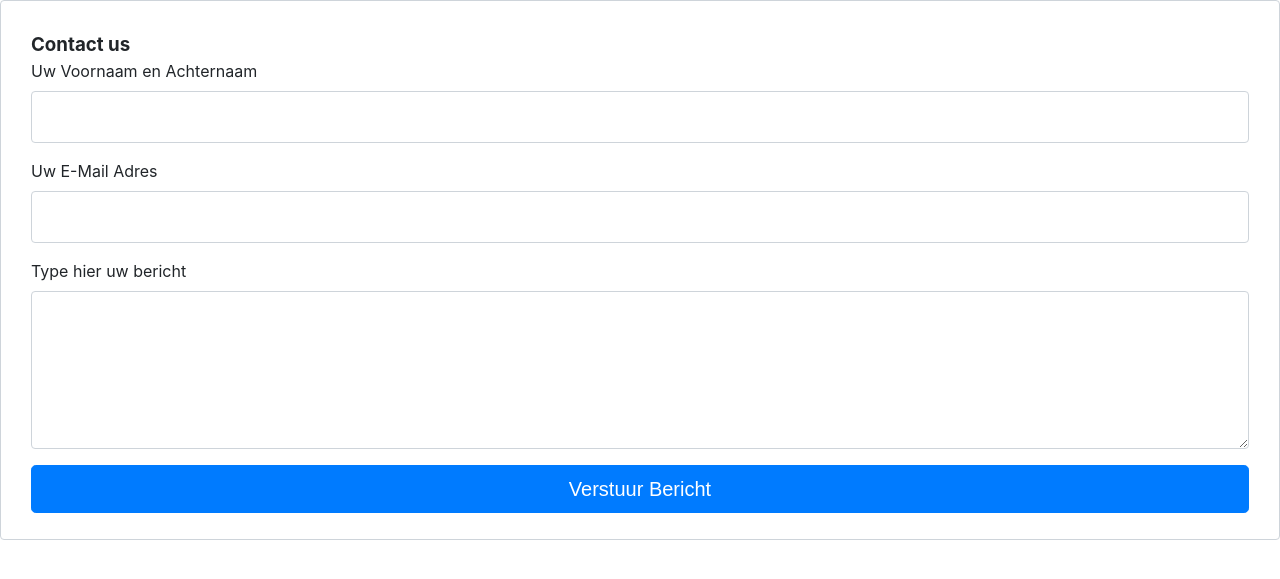
After one commit to BjorenoDegens/PlaneAirline, a PHP site: page /contact.html in a window 1280 px wide. The commit adds this page. Shown: the top 579 px of the page. Run offline with PHP 8.4, Linux system fonts and the light colour scheme.

Commit message:
contact form gemaakt

```diff
--- /dev/null
+++ b/contact.html
@@ -0,0 +1,56 @@
+<!DOCTYPE html>
+<html lang="en">
+  <head>
+    <meta charset="UTF-8" />
+    <meta http-equiv="X-UA-Compatible" content="IE=edge" />
+    <meta name="viewport" content="width=device-width, initial-scale=1.0" />
+    <title>Document</title>
+    <link rel="stylesheet" href="css/style.css" />
+    <link rel="preconnect" href="https://fonts.googleapis.com">
+    <link rel="preconnect" href="https://fonts.gstatic.com" crossorigin>
+    <link href="https://fonts.googleapis.com/css2?family=Bebas+Neue&family=Josefin+Sans:wght@300&display=swap" rel="stylesheet">
+
+  </head>
+
+<body>
+
+<link href="contact-form.css" rel="stylesheet">
+
+<div class="fcf-body">
+
+    <div id="fcf-form">
+    <h3 class="fcf-h3">Contact us</h3>
+
+    <form id="fcf-form-id" class="fcf-form-class" method="post" action="contact-form-process.php">
+
+        <div class="fcf-form-group">
+            <label for="Name" class="fcf-label">Uw Voornaam en Achternaam</label>
+            <div class="fcf-input-group">
+                <input type="text" id="Name" name="Name" class="fcf-form-control" required>
+            </div>
+        </div>
+
+        <div class="fcf-form-group">
+            <label for="Email" class="fcf-label">Uw E-Mail Adres</label>
+            <div class="fcf-input-group">
+                <input type="email" id="Email" name="Email" class="fcf-form-control" required>
+            </div>
+        </div>
+
+        <div class="fcf-form-group">
+            <label for="Message" class="fcf-label">Type hier uw bericht</label>
+            <div class="fcf-input-group">
+                <textarea id="Message" name="Message" class="fcf-form-control" rows="6" maxlength="3000" required></textarea>
+            </div>
+        </div>
+
+        <div class="fcf-form-group">
+            <button type="submit" id="fcf-button" class="fcf-btn fcf-btn-primary fcf-btn-lg fcf-btn-block">Verstuur Bericht</button>
+        </div>
+    </form>
+    </div>
+
+</div>
+
+</body>
+</html>
--- a/css/style.css
+++ b/css/style.css
@@ -477,3 +515,171 @@ main .container .box-main-up .box-up-right p {
 	font-size: 16px;
 	color: rgba(255, 255, 255, 0.8);
 }
+
+
+
+
+
+
+
+
+#fcf-form {
+  display:block;
+}
+
+.fcf-body {
+  margin: 0;
+  font-family: -apple-system, Arial, sans-serif;
+  font-size: 1rem;
+  font-weight: 400;
+  line-height: 1.5;
+  color: #212529;
+  text-align: left;
+  background-color: #fff;
+  padding: 30px;
+  padding-bottom: 10px;
+  border: 1px solid #ced4da;
+  border-radius: 0.25rem;
+  max-width: 100%;
+}
+
+.fcf-form-group {
+  margin-bottom: 1rem;
+}
+
+.fcf-input-group {
+  position: relative;
+  display: -ms-flexbox;
+  display: flex;
+  -ms-flex-wrap: wrap;
+  flex-wrap: wrap;
+  -ms-flex-align: stretch;
+  align-items: stretch;
+  width: 100%;
+}
+
+.fcf-form-control {
+  display: block;
+  width: 100%;
+  height: calc(1.5em + 0.75rem + 2px);
+  padding: 0.375rem 0.75rem;
+  font-size: 1rem;
+  font-weight: 400;
+  line-height: 1.5;
+  color: #495057;
+  background-color: #fff;
+  background-clip: padding-box;
+  border: 1px solid #ced4da;
+  outline: none;
+  border-radius: 0.25rem;
+  transition: border-color 0.15s ease-in-out, box-shadow 0.15s ease-in-out;
+}
+
+.fcf-form-control:focus {
+  border: 1px solid #313131;
+}
+
+select.fcf-form-control[size], select.fcf-form-control[multiple] {
+  height: auto;
+}
+
+textarea.fcf-form-control {
+  font-family: -apple-system, Arial, sans-serif;
+  height: auto;
+}
+
+label.fcf-label {
+  display: inline-block;
+  margin-bottom: 0.5rem;
+}
+
+.fcf-credit {
+  padding-top: 10px;
+  font-size: 0.9rem;
+  color: #545b62;
+}
+
+.fcf-credit a {
+  color: #545b62;
+  text-decoration: underline;
+}
+
+.fcf-credit a:hover {
+  color: #0056b3;
+  text-decoration: underline;
+}
+
+.fcf-btn {
+  display: inline-block;
+  font-weight: 400;
+  color: #212529;
+  text-align: center;
+  vertical-align: middle;
+  cursor: pointer;
+  -webkit-user-select: none;
+  -moz-user-select: none;
+  -ms-user-select: none;
+  user-select: none;
+  background-color: transparent;
+  border: 1px solid transparent;
+  padding: 0.375rem 0.75rem;
+  font-size: 1rem;
+  line-height: 1.5;
+  border-radius: 0.25rem;
+  transition: color 0.15s ease-in-out, background-color 0.15s ease-in-out, border-color 0.15s ease-in-out, box-shadow 0.15s ease-in-out;
+}
+
+@media (prefers-reduced-motion: reduce) {
+  .fcf-btn {
+      transition: none;
+  }
+}
+
+.fcf-btn:hover {
+  color: #212529;
+  text-decoration: none;
+}
+
+.fcf-btn:focus, .fcf-btn.focus {
+  outline: 0;
+  box-shadow: 0 0 0 0.2rem rgba(0, 123, 255, 0.25);
+}
+
+.fcf-btn-primary {
+  color: #fff;
+  background-color: #007bff;
+  border-color: #007bff;
+}
+
+.fcf-btn-primary:hover {
+  color: #fff;
+  background-color: #0069d9;
+  border-color: #0062cc;
+}
+
+.fcf-btn-primary:focus, .fcf-btn-primary.focus {
+  color: #fff;
+  background-color: #0069d9;
+  border-color: #0062cc;
+  box-shadow: 0 0 0 0.2rem rgba(38, 143, 255, 0.5);
+}
+
+.fcf-btn-lg, .fcf-btn-group-lg>.fcf-btn {
+  padding: 0.5rem 1rem;
+  font-size: 1.25rem;
+  line-height: 1.5;
+  border-radius: 0.3rem;
+}
+
+.fcf-btn-block {
+  display: block;
+  width: 100%;
+}
+
+.fcf-btn-block+.fcf-btn-block {
+  margin-top: 0.5rem;
+}
+
+input[type="submit"].fcf-btn-block, input[type="reset"].fcf-btn-block, input[type="button"].fcf-btn-block {
+  width: 100%;
+}
--- a/index.html
+++ b/index.html
@@ -40,7 +40,9 @@
             <p> Reizen - </p>
             <p> Bestellen - </p>
             <p> Info - </p>
-            <p> Contact</p>
+            <div class="form-btn">
+              <a class="submit-btn1" href="./contact.html" target="_parent" rel="nofollow">Contact</a>
+          </div>
           </div>
         </div>
       </div>
@@ -54,7 +56,7 @@
         <div class="box-main-up">
           <div class="box-up-left"><p>Reserveringen</p>
             <div class="button_cont" align="center">
-              <a class="example_f" href="/reserveer.html" target="_blank" rel="nofollow"><span>Reserveer hier</a>
+              <a class="example_f" href="/reserveer.html" target="_parent">Reserveer hier</a>
             </div>
           </div>
           <div class="box-up-right"><p>Vliegtickets bestellen</p>
```
Also changed, not shown: other parts of css/style.css (+41 -3 lines), reserveer.html (+6 -1 lines).
